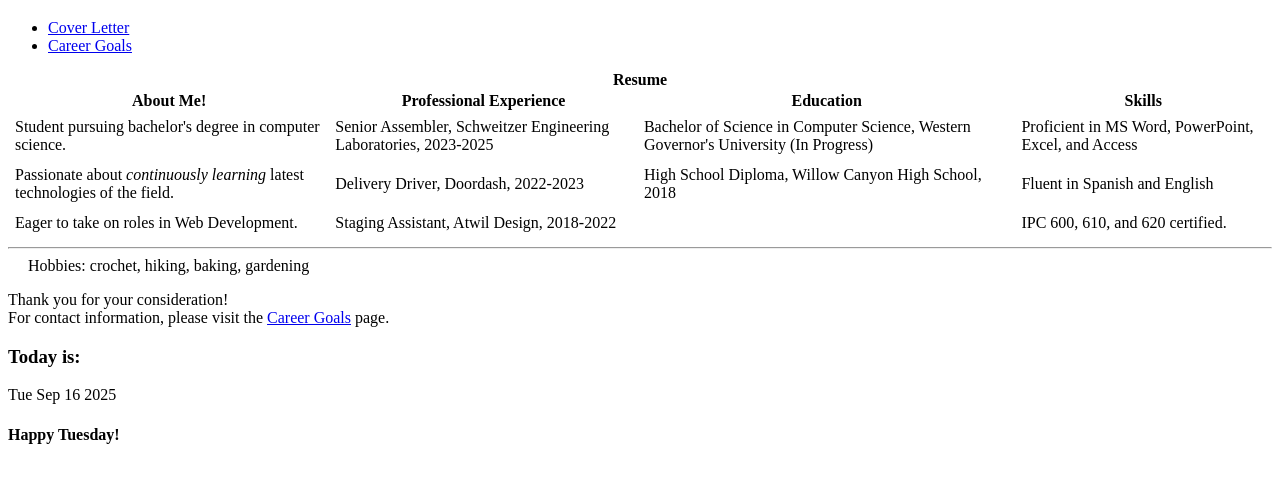
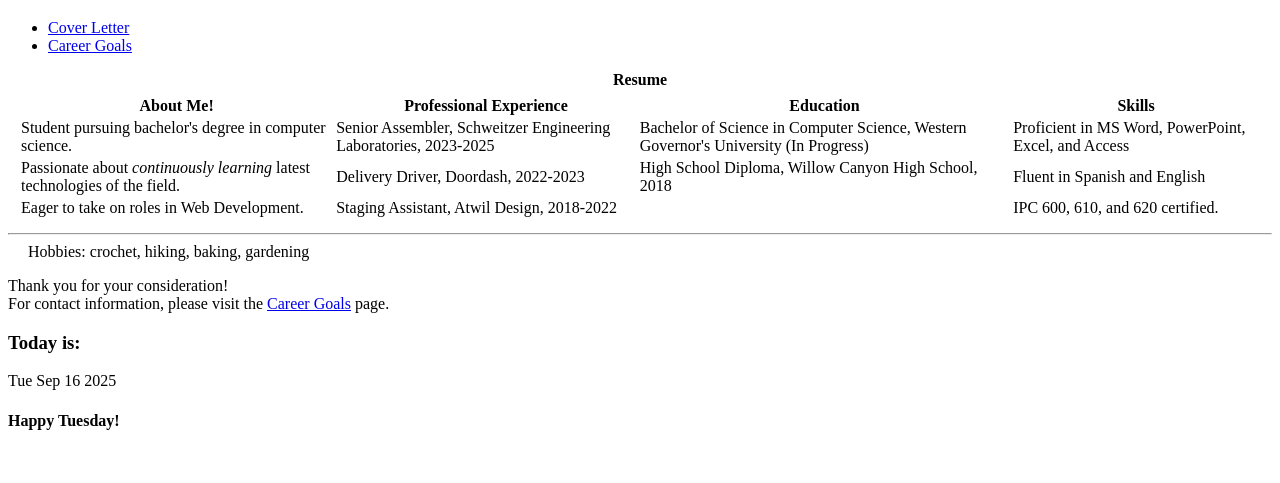
Before and after one commit to mklatham/mklatham.github.io, a plain HTML site: page PA-WebDev/index.html in a window 1280 px wide. Shown: the part 61-544 px from the top of the page. Drawn offline with Linux system fonts and the light colour scheme.

Commit message:
Update style.css

```diff
--- a/PA-WebDev/style.css
+++ b/PA-WebDev/style.css
@@ -1,4 +1,4 @@
-td {
+table {
    padding: 5px;
    border: 5px rgb(0, 109, 128);
    margin: 5px;
```
